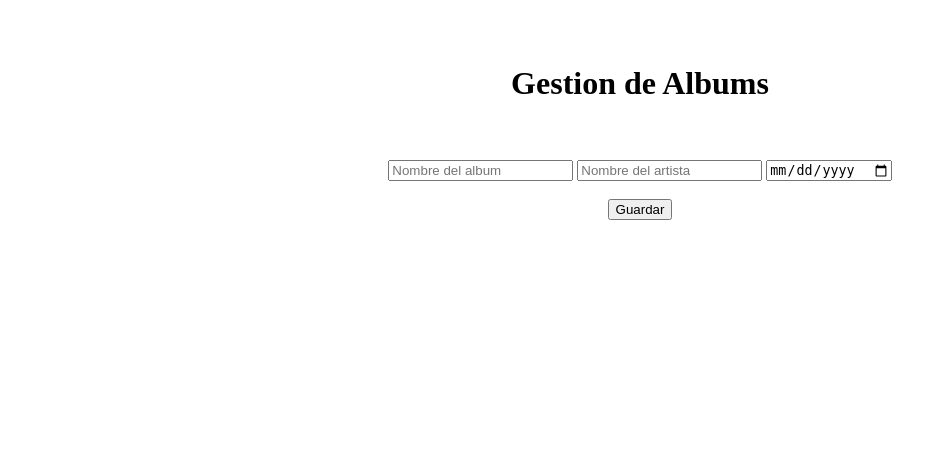
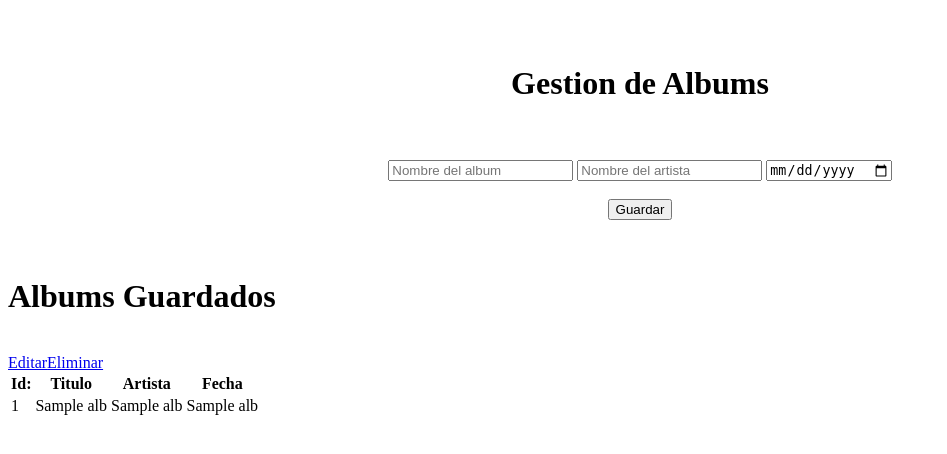
Before and after one commit to JuAnMoRa49/flaskS182, a Flask app: template 2do Parcial/Practica 5/templates/index.html in a window 1280 px wide. Shown: the top 454 px of the page, without its empty margins (0-947 px from the left). Run offline with Flask 3, Linux system fonts and the light colour scheme; the template is opened without the code that fills it: most values are stand-ins (such as "Sample title", 1, 10 or a date in 2020); some libraries are stand-ins or nearby versions.

Commit message:
Practica 7

```diff
--- a/2do Parcial/Practica 5/app.py
+++ b/2do Parcial/Practica 5/app.py
@@ -2,7 +2,8 @@
 
 # importacion de flask
 from flask import Flask, render_template, request, redirect, url_for, flash
-from flask_mysqldb import MySQL
+# importacion de mysql
+# from flask_mysqldb import MySQL
 
 # se declara app y se asigna un nombre, es decir, es la inicialización del servidor Flask
 app = Flask(__name__)
@@ -17,7 +18,7 @@ app.config['MYSQL_DB']="dbflask"
 
 app.secret_key='mysicretkey'
 
-mysql= MySQL(app)
+
 
 # se declaró la ruta
 # se declaró la ruta Index, o la ruta principal, http://localhost:5000
@@ -27,6 +28,13 @@ mysql= MySQL(app)
 #si la ruta existe, regrela index
 def index():
     return render_template('index.html')
+    curSelect= mysql.connection.cursor()
+    curSelect.execute('select * from Albums')
+    consulta= curSelect.fetchall()
+    # print(consulta)
+
+    return render_template('index.html', listaAlbums=consulta)
+
 
 
 # para poder ejecutar esta funcion, en el link se le agrega /guardar
@@ -39,11 +47,11 @@ def guardar():
         Vanio = request.form['txtAnio']
         #print(titulo, artista, anio)
 
-        #variable de tipo cursor para almacenar la informacion
-        CS= mysql.connection.cursor()
-        # es el query que se ejecutará para ingresar los datos en la base de datos
-        CS.execute('insert into Albums (titulo, artista, anio) values(%s, %s, %s)',(Vtitulo, Vartista, Vanio))
-        mysql.connection.commit()
+        # #variable de tipo cursor para almacenar la informacion
+        # CS= mysql.connection.cursor()
+        # # es el query que se ejecutará para ingresar los datos en la base de datos
+        # CS.execute('insert into Albums (titulo, artista, anio) values(%s, %s, %s)',(Vtitulo, Vartista, Vanio))
+        # mysql.connection.commit()
 
     flash('Album agregado correctamente')
     return redirect(url_for('index'))
--- a/2do Parcial/Practica 5/templates/index.html
+++ b/2do Parcial/Practica 5/templates/index.html
@@ -35,6 +35,31 @@
         </center>
 
     </form>
-
+    <br>
+    <br>
+    <h1>Albums Guardados</h1>
+    <br>
+    <table>
+        <thead>
+            <tr>
+                <th>Id:</th>
+                <th>Titulo</th>
+                <th>Artista</th>
+                <th>Fecha</th>
+            </tr>
+        </thead>
+        <tbody>
+            {% for alb in listAlbums%}
+                <tr>
+                    <td>{{ alb.0 }}</td>
+                    <td>{{ alb.1 }}</td>
+                    <td>{{ alb.2 }}</td>
+                    <td>{{ alb.3 }}</td>
+                    <a href="#">Editar</a>
+                    <a href="#">Eliminar</a>
+                </tr>
+            {% endfor%}
+        </tbody>
+    </table>
 </body>
 </html>
```
